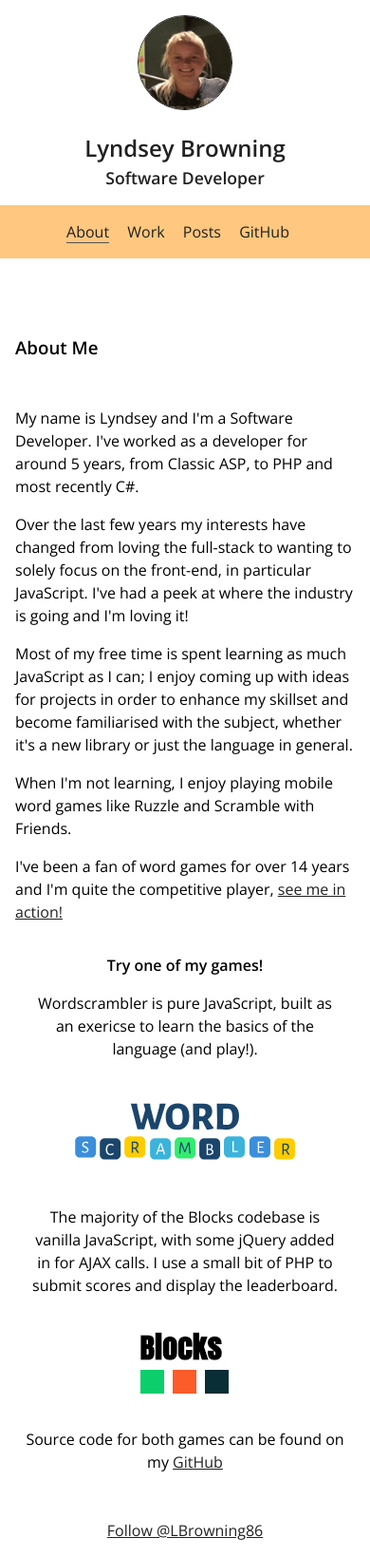
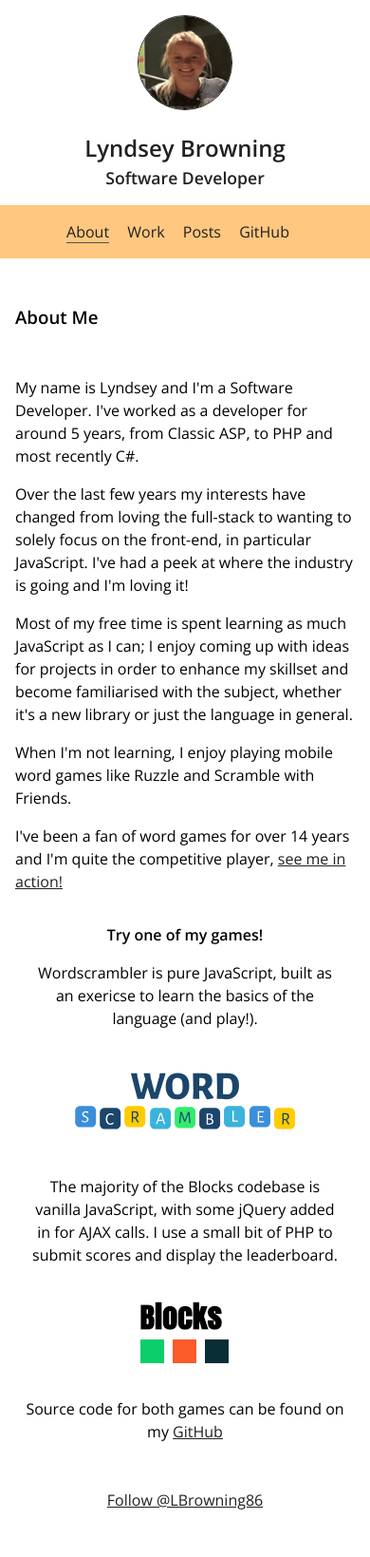
Before and after one commit to lyndseybrowning/lyndseybrowning.github.io, a Jekyll site: the page built from index.html, in a window 390 px wide. Shown: the whole page at 95% size. Built offline with Jekyll 4.4.1, drawn with Linux system fonts in a browser that asks for light colours; comment, search, counter and statistics services are not loaded; after the commit the page ends 1607 px from its top, so only the background shows below that.

Commit message:
Updated media query for header

```diff
--- a/css/style.css
+++ b/css/style.css
@@ -479,9 +479,3 @@
     height: 100px;
     width: 100px;
     margin: 1em 0 0 0; }
-
-@media handheld, only screen and (max-width: 467px) {
-  header .lb {
-    top: 42px; }
-  .page-title {
-    padding-top: 5em; } }
```
Also changed, not shown: css/scss/components/_header.scss (+0 -7 lines), build/style.min.css.
